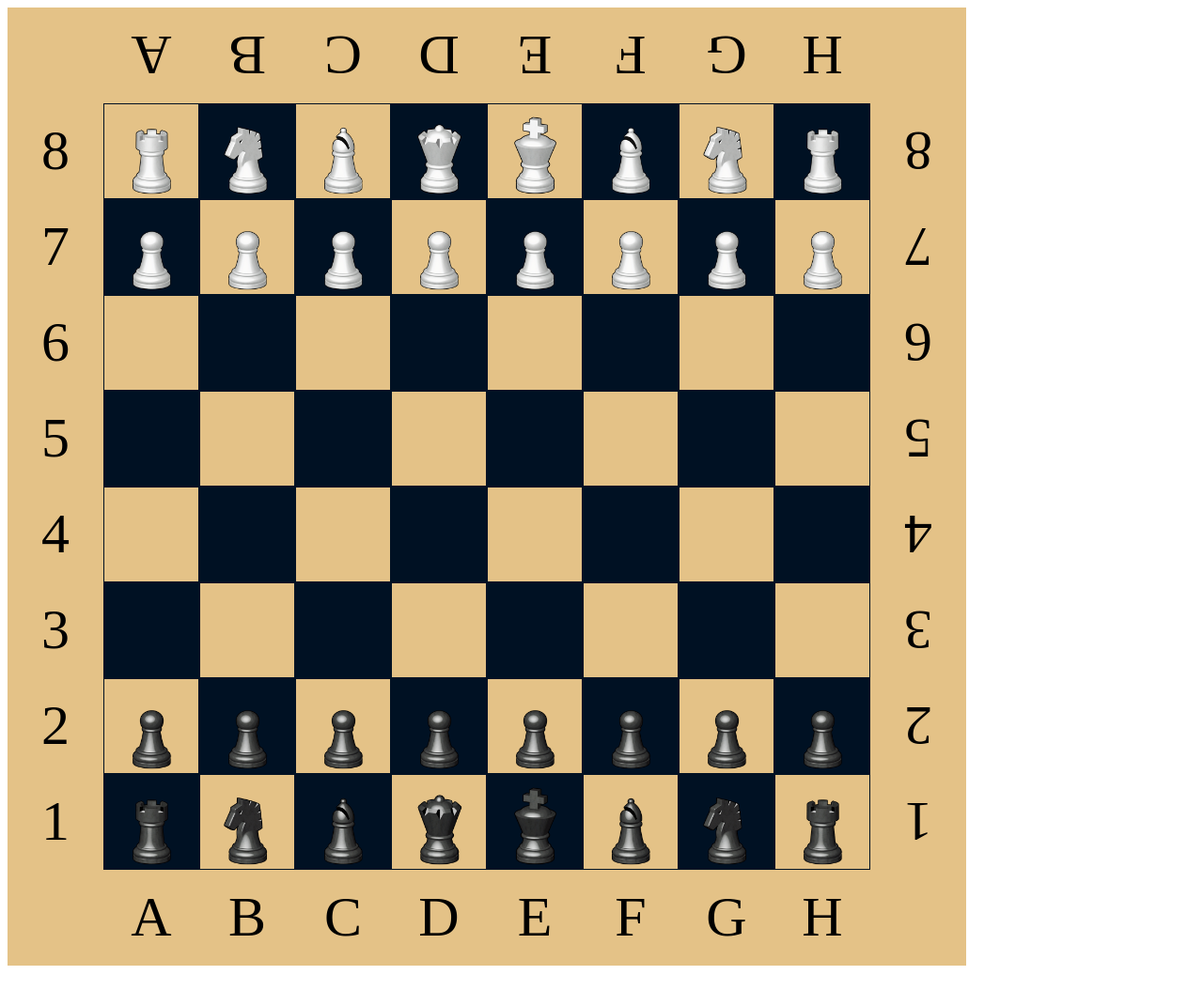
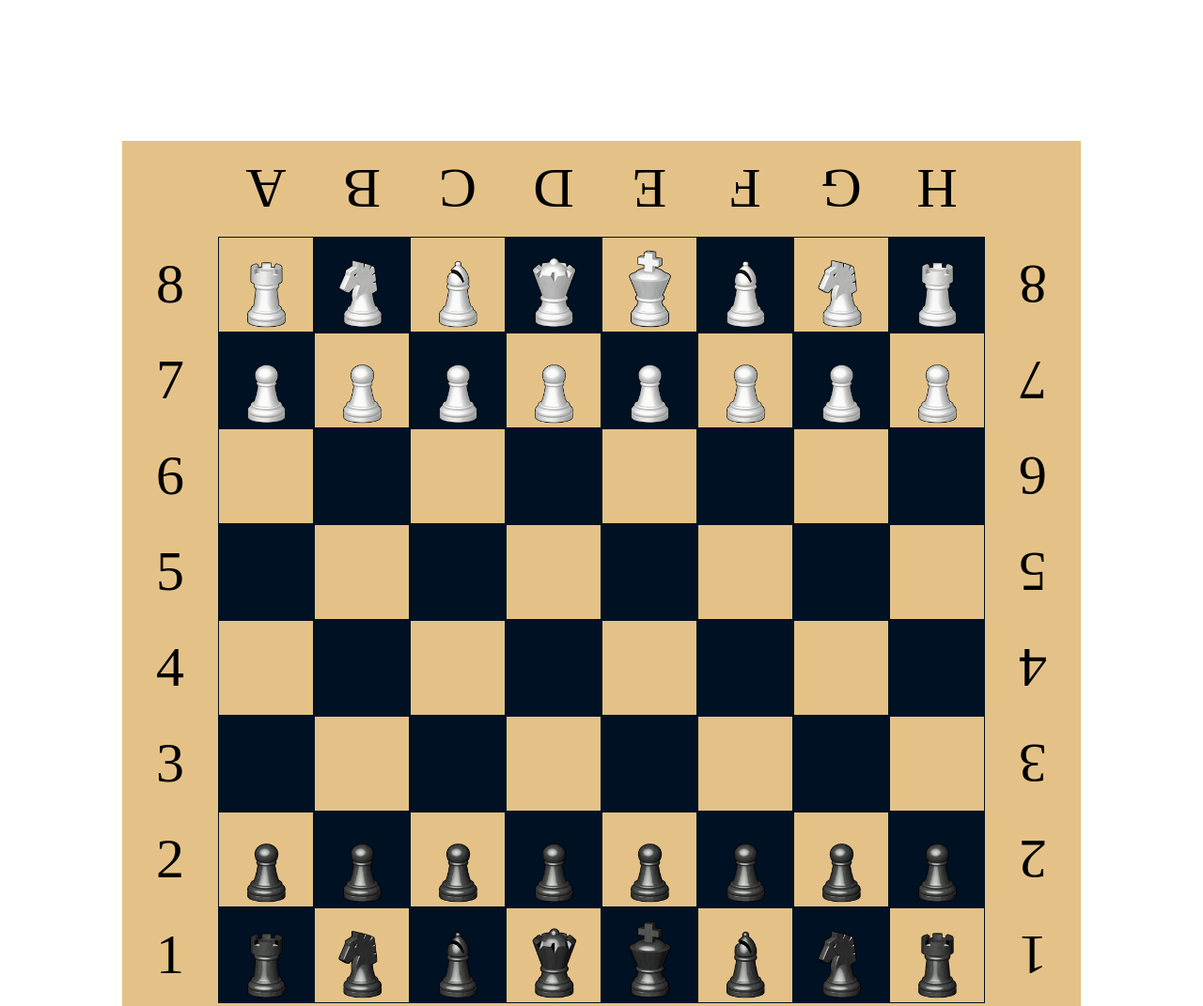
Before and after one commit to Michaelrrr/sergeproject1, a plain HTML site: page index.html in a window 1280 px wide. Shown: the top 1071 px of the page at 94% size. Before the commit the page ends 1028 px from the top, so only its background shows below. Drawn offline with Linux system fonts and the light colour scheme.

Commit message:
Update style.css

```diff
--- a/style/style.css
+++ b/style/style.css
@@ -1,3 +1,8 @@
+body {
+    display: flex;
+    justify-content: center;
+    margin: 150px 0px;
+}
 img {
     height: 85px;
     display: block;
```
